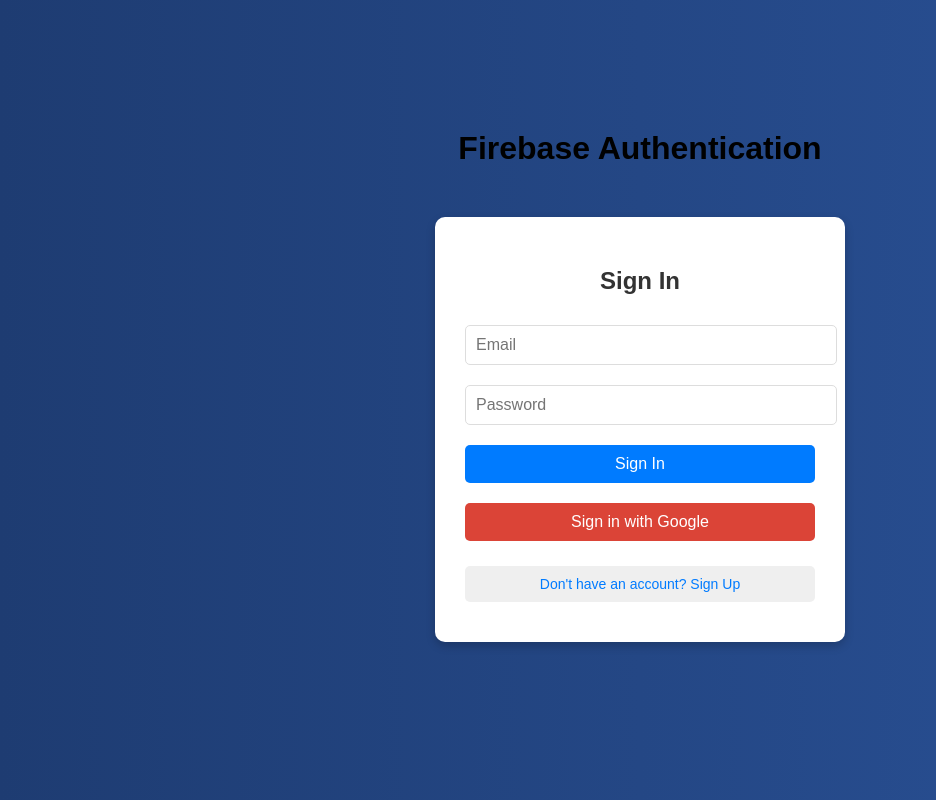
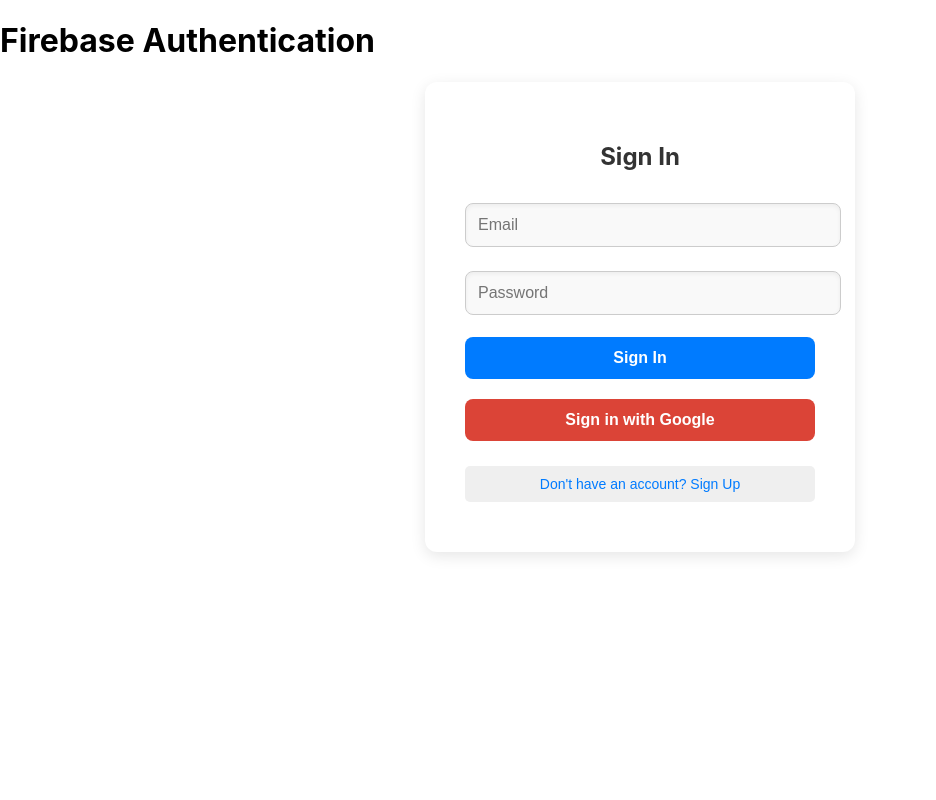
Before and after one commit to Maitrey-oss/firebase-authentication, a React (Create React App) app: page / in a window 1280 px wide. Shown: the whole page, without its empty margins (0-936 px from the left). Built offline with nearby package versions, Linux system fonts and the light colour scheme.

Commit message:
Update App.css

```diff
--- a/src/App.css
+++ b/src/App.css
@@ -1,81 +1,83 @@
-.App {
+.auth-container {
+  max-width: 400px;
+  margin: auto;
+  padding: 40px;
+  background: #ffffff;
+  color: #333;
+  border-radius: 12px;
+  box-shadow: 0px 4px 15px rgba(0, 0, 0, 0.1);
   text-align: center;
+  transition: transform 0.3s ease-in-out;
 }
 
-.App-logo {
-  height: 40vmin;
-  pointer-events: none;
+.auth-container:hover {
+  transform: scale(1.02);
 }
 
-@media (prefers-reduced-motion: no-preference) {
-  .App-logo {
-    animation: App-logo-spin infinite 20s linear;
-  }
+.auth-form input {
+  width: 100%;
+  padding: 12px;
+  margin: 12px 0;
+  border-radius: 8px;
+  border: 1px solid #ccc;
+  font-size: 16px;
+  background-color: #f9f9f9;
+  color: #333;
+  box-shadow: inset 0 2px 4px rgba(0, 0, 0, 0.05);
+  transition: all 0.3s ease;
 }
 
-.App-header {
-  background-color: #282c34;
-  min-height: 100vh;
-  display: flex;
-  flex-direction: column;
-  align-items: center;
-  justify-content: center;
-  font-size: calc(10px + 2vmin);
-  color: white;
+.auth-form input:focus {
+  outline: none;
+  box-shadow: 0 0 8px rgba(0, 123, 255, 0.4);
+  border-color: #007bff;
 }
 
-.App-link {
-  color: #61dafb;
+.auth-button {
+  width: 100%;
+  padding: 12px;
+  margin-top: 10px;
+  border: none;
+  cursor: pointer;
+  font-size: 16px;
+  border-radius: 8px;
+  background-color: #007bff;
+  color: white;
+  font-weight: bold;
+  transition: background-color 0.3s ease, transform 0.2s;
 }
 
-@keyframes App-logo-spin {
-  from {
-    transform: rotate(0deg);
-  }
-  to {
-    transform: rotate(360deg);
-  }
-}
-body {
-  background: linear-gradient(to right, #1e3c72, #2a5298);
-  font-family: Arial, sans-serif;
-  display: flex;
-  justify-content: center;
-  align-items: center;
-  height: 100vh;
-  margin: 0;
+.auth-button:hover {
+  background-color: #0056b3;
+  transform: translateY(-2px);
 }
 
-.profile-container {
-  background: white;
-  padding: 20px;
+.google-button {
+  width: 100%;
+  padding: 12px;
+  margin-top: 10px;
+  border: none;
+  cursor: pointer;
+  font-size: 16px;
   border-radius: 8px;
-  box-shadow: 0px 4px 6px rgba(0, 0, 0, 0.1);
-  text-align: center;
+  background-color: #db4437;
+  color: white;
+  font-weight: bold;
+  transition: background-color 0.3s ease, transform 0.2s;
 }
 
-.profile-container h2 {
-  margin-bottom: 20px;
+.google-button:hover {
+  background-color: #c1351d;
+  transform: translateY(-2px);
 }
 
-.profile-container input {
-  width: 100%;
-  padding: 10px;
-  margin: 8px 0;
-  border: 1px solid #ddd;
-  border-radius: 4px;
+.switch-text {
+  margin-top: 15px;
+  cursor: pointer;
+  color: #007bff;
+  transition: color 0.3s;
 }
 
-.profile-container button {
-  background: #1e3c72;
-  color: white;
-  padding: 10px 15px;
-  border: none;
-  border-radius: 4px;
-  cursor: pointer;
-  margin-top: 10px;
+.switch-text:hover {
+  color: #0056b3;
 }
-
-.profile-container button:hover {
-  background: #2a5298;
-}
```
